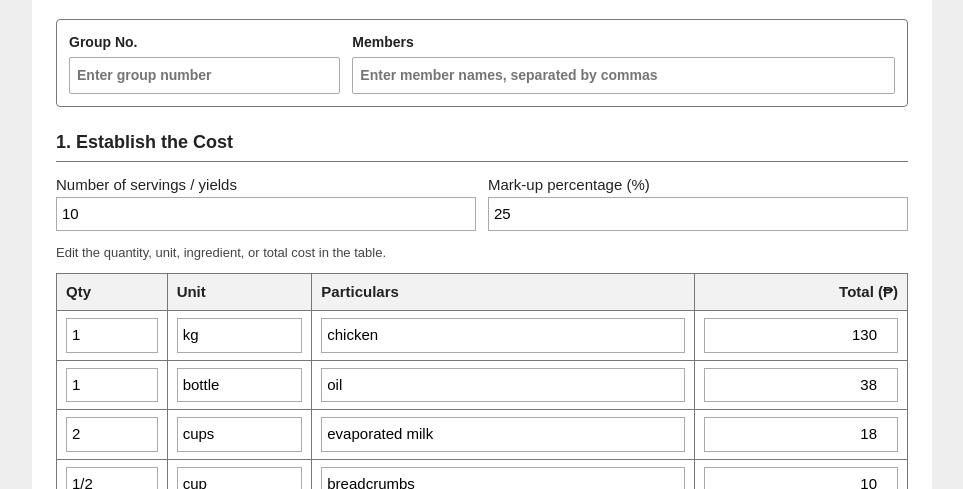
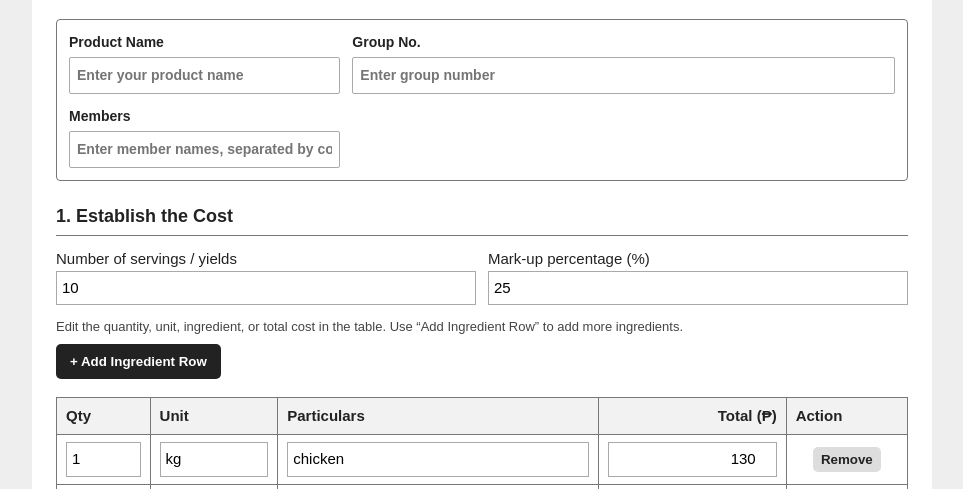
Before and after one commit to Pandagaming15/costing, a plain HTML site: page index.html in a window 1280 px wide. Shown: the part 281-770 px from the top of the page, without its empty margins (158-1121 px from the left). Drawn offline with Linux system fonts and the light colour scheme.

Commit message:
Add files via upload

```diff
--- a/index.html
+++ b/index.html
@@ -79,21 +79,24 @@ input,select{font:inherit;padding:5px;width:100%;border:1px solid #aaa}
 </div>
 <h1>Costing and Pricing of Cooked Products</h1>
 <p class="subtitle">Food Technology</p>
-<div class="identity-fields" aria-label="Group and member details">
+<div class="identity-fields" aria-label="Product, group, and member details">
+ <label>Product Name<input id="productName" type="text" placeholder="Enter your product name"></label>
  <label>Group No.<input id="groupNo" type="text" placeholder="Enter group number"></label>
  <label>Members<input id="memberNames" type="text" placeholder="Enter member names, separated by commas"></label>
 </div>
-<div class="identity-print" aria-label="Printed group and member details">
+<div class="identity-print" aria-label="Printed product, group, and member details">
+ <p><strong>Product Name:</strong> <span id="productNamePrint">________________</span></p>
  <p><strong>Group No.:</strong> <span id="groupNoPrint">________________</span></p>
  <p><strong>Members:</strong> <span id="memberNamesPrint" class="members-output">________________</span></p>
 </div>
 
 <h2>1. Establish the Cost</h2>
-<p class="small edit-note">Edit the quantity, unit, ingredient, or total cost in the table.</p>
+<p class="small edit-note">Edit the quantity, unit, ingredient, or total cost in the table. Use “Add Ingredient Row” to add more ingredients.</p>
+<div class="controls edit-note"><button type="button" onclick="addIngredientRow()">+ Add Ingredient Row</button></div>
 <table>
-<thead><tr><th style="width:13%">Qty</th><th style="width:17%">Unit</th><th>Particulars</th><th class="num" style="width:25%">Total (₱)</th></tr></thead>
+<thead><tr><th style="width:11%">Qty</th><th style="width:15%">Unit</th><th>Particulars</th><th class="num" style="width:22%">Total (₱)</th><th class="edit-note">Action</th></tr></thead>
 <tbody id="rows"></tbody>
-<tfoot><tr><th colspan="3" class="num">Total Cost / Ingredient Cost</th><th class="num" id="directTotal">₱198.50</th></tr></tfoot>
+<tfoot><tr><th colspan="3" class="num">Total Cost / Ingredient Cost</th><th class="num" id="directTotal">₱198.50</th><th class="edit-note"></th></tr></tfoot>
 </table>
 <div class="formula">
 <strong>Total Direct Cost = Add all ingredient costs</strong>
@@ -151,8 +154,17 @@ function addRow(item={qty:'1',unit:'pcs',name:'',cost:0}){
   if(cls==='cost'){input.min='0';input.step='any';input.style.textAlign='right'}
   input.setAttribute('aria-label',cls);input.addEventListener('input',calculate);td.appendChild(input);tr.appendChild(td);
  }
+ const actionTd=document.createElement('td');
+ actionTd.className='edit-note';
+ actionTd.style.textAlign='center';
+ const removeBtn=document.createElement('button');
+ removeBtn.type='button'; removeBtn.className='light'; removeBtn.textContent='Remove';
+ removeBtn.style.padding='5px 8px';
+ removeBtn.addEventListener('click',()=>{tr.remove();calculate();});
+ actionTd.appendChild(removeBtn); tr.appendChild(actionTd);
  rowsEl.appendChild(tr);
 }
+function addIngredientRow(){addRow();const last=rowsEl.lastElementChild;if(last)last.querySelector('.name').focus();calculate();}
 function getRows(){return [...rowsEl.querySelectorAll('tr')].map(tr=>({qty:tr.querySelector('.qty').value,unit:tr.querySelector('.unit').value,name:tr.querySelector('.name').value,cost:Math.max(0,Number(tr.querySelector('.cost').value)||0)}));}
 function calculate(){
  updateIdentityPrint();
@@ -178,11 +190,14 @@ function calculate(){
  document.getElementById('summaryPrice').textContent=money(price);
 }
 function updateIdentityPrint(){
+ const product=document.getElementById('productName').value.trim();
  const group=document.getElementById('groupNo').value.trim();
  const members=document.getElementById('memberNames').value.trim();
+ document.getElementById('productNamePrint').textContent=product||'________________';
  document.getElementById('groupNoPrint').textContent=group||'________________';
  document.getElementById('memberNamesPrint').textContent=members||'________________';
 }
+document.getElementById('productName').addEventListener('input',updateIdentityPrint);
 document.getElementById('groupNo').addEventListener('input',updateIdentityPrint);
 document.getElementById('memberNames').addEventListener('input',updateIdentityPrint);
 function promptValue(id, fallback){const el=document.getElementById(id);return el?Number(el.value):fallback;}
```
